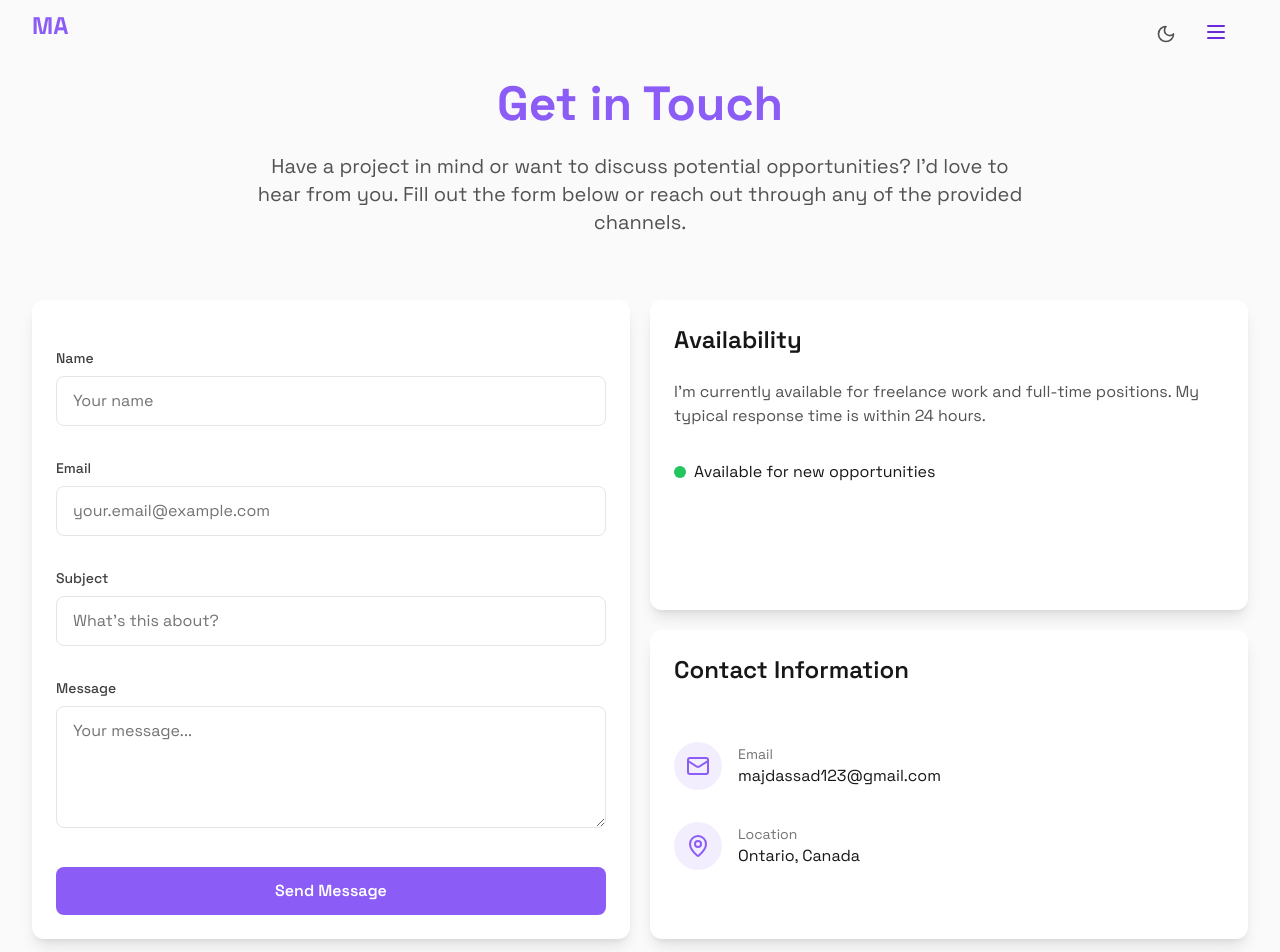
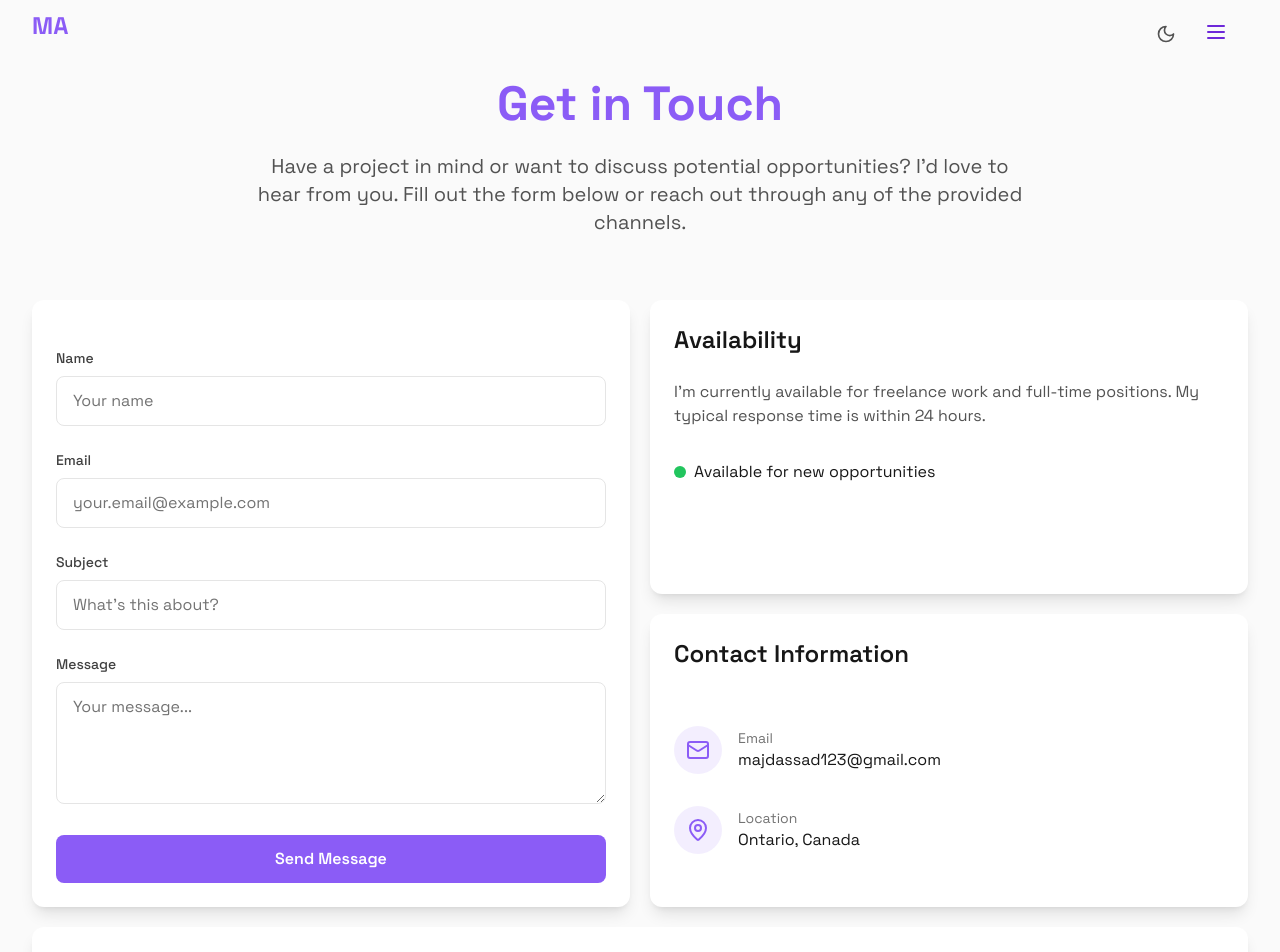
Before and after one commit to MajdAssad22/majd-assad-website, a React (Vite) app: page /contact in a window 1280 px wide. Shown: the top 952 px of the page. Built offline with nearby package versions, Linux system fonts and the light colour scheme.

Commit message:
Updated the contact form to work with netlify

```diff
--- a/src/App.tsx
+++ b/src/App.tsx
@@ -11,6 +11,7 @@ import ProjectDetail from "./pages/projects/ProjectDetail.tsx";
 import ScrollToTop from "./components/ScrollToTop.tsx";
 import LoadingScreen from "./components/LoadingScreen";
 import { ThemeProvider } from "./context/ThemeContext";
+import Thankyou from "./pages/Thankyou.tsx";
 
 function App() {
   const [isInitialLoading, setIsInitialLoading] = useState(true);
@@ -43,6 +44,7 @@ function App() {
                     <Route path="/projects" element={<Projects />} />
                     <Route path="/projects/:slug" element={<ProjectDetail />} />
                     <Route path="/contact" element={<Contact />} />
+                    <Route path="/thank-you" element={<Thankyou />} />
                   </Routes>
                 </main>
               </>
--- a/src/components/ContactForm.tsx
+++ b/src/components/ContactForm.tsx
@@ -1,89 +1,22 @@
-import { useState } from "react";
-import ScrollAnimation from "./ScrollAnimation";
-import StaggeredList from "./StaggeredList";
-
 const ContactForm = () => {
-  const [isSubmitting, setIsSubmitting] = useState(false);
-  const [submitSuccess, setSubmitSuccess] = useState(false);
-
-  const handleSubmit = async (e: React.FormEvent<HTMLFormElement>) => {
-    e.preventDefault();
-    setIsSubmitting(true);
-
-    const form = e.currentTarget;
-    const formData = new FormData(form);
-
-    try {
-      const response = await fetch("/", {
-        method: "POST",
-        headers: { "Content-Type": "application/x-www-form-urlencoded" },
-        body: new URLSearchParams(formData as any).toString(),
-      });
-
-      if (response.ok) {
-        setSubmitSuccess(true);
-        form.reset();
-      } else {
-        throw new Error("Form submission failed");
-      }
-    } catch (error) {
-      console.error("Error submitting form:", error);
-      // You might want to show an error message to the user here
-    } finally {
-      setIsSubmitting(false);
-      // Reset success message after 5 seconds
-      setTimeout(() => setSubmitSuccess(false), 5000);
-    }
-  };
-
   return (
     <div className="card h-full">
-      {submitSuccess ? (
-        <ScrollAnimation delay={0.4}>
-          <div className="text-center py-8">
-            <div className="w-16 h-16 bg-green-100 dark:bg-green-900/30 rounded-full flex items-center justify-center mx-auto mb-4">
-              <svg
-                className="w-8 h-8 text-green-500"
-                fill="none"
-                stroke="currentColor"
-                viewBox="0 0 24 24"
-              >
-                <path
-                  strokeLinecap="round"
-                  strokeLinejoin="round"
-                  strokeWidth={2}
-                  d="M5 13l4 4L19 7"
-                />
-              </svg>
-            </div>
-            <h3 className="text-2xl font-semibold text-neutral-900 dark:text-neutral-50 mb-2">
-              Message Sent!
-            </h3>
-            <p className="text-neutral-600 dark:text-neutral-400">
-              Thank you for reaching out. I'll get back to you as soon as
-              possible.
-            </p>
-          </div>
-        </ScrollAnimation>
-      ) : (
       <form
         name="contact"
         method="POST"
+        action="/thank-you"
         data-netlify="true"
         data-netlify-honeypot="bot-field"
-          onSubmit={handleSubmit}
         className="space-y-6"
       >
-          {/* Hidden input for Netlify form handling */}
+        {/* Netlify Hidden Fields */}
         <input type="hidden" name="form-name" value="contact" />
-          <input type="hidden" name="bot-field" />
+        <p className="sr-only">
+          <label>
+            Don’t fill this out if you’re human: <input name="bot-field" />
+          </label>
+        </p>
 
-          <StaggeredList
-            delay={0.4}
-            staggerDelay={0.1}
-            direction="right"
-            layout="vertical"
-          >
         <div>
           <label
             htmlFor="name"
@@ -100,6 +33,7 @@ const ContactForm = () => {
             placeholder="Your name"
           />
         </div>
+
         <div>
           <label
             htmlFor="email"
@@ -116,6 +50,7 @@ const ContactForm = () => {
             placeholder="your.email@example.com"
           />
         </div>
+
         <div>
           <label
             htmlFor="subject"
@@ -132,6 +67,7 @@ const ContactForm = () => {
             placeholder="What's this about?"
           />
         </div>
+
         <div>
           <label
             htmlFor="message"
@@ -148,16 +84,14 @@ const ContactForm = () => {
             placeholder="Your message..."
           ></textarea>
         </div>
+
         <button
           type="submit"
-              disabled={isSubmitting}
-              className="w-full bg-primary-500 hover:bg-primary-600 text-white font-semibold py-3 px-6 rounded-lg transition-colors duration-300 disabled:opacity-50 disabled:cursor-not-allowed"
+          className="w-full bg-primary-500 hover:bg-primary-600 text-white font-semibold py-3 px-6 rounded-lg transition-colors duration-300"
         >
-              {isSubmitting ? "Sending..." : "Send Message"}
+          Send Message
         </button>
-          </StaggeredList>
       </form>
-      )}
     </div>
   );
 };
--- /dev/null
+++ b/src/pages/Thankyou.tsx
@@ -0,0 +1,31 @@
+const Thankyou = () => {
+  return (
+    <div className="min-h-screen flex flex-col items-center justify-center bg-white dark:bg-neutral-900 px-4">
+      <div className="max-w-md text-center">
+        <div className="w-20 h-20 mx-auto mb-6 bg-green-100 dark:bg-green-900/30 rounded-full flex items-center justify-center">
+          <svg
+            className="w-10 h-10 text-green-500"
+            fill="none"
+            stroke="currentColor"
+            viewBox="0 0 24 24"
+          >
+            <path
+              strokeLinecap="round"
+              strokeLinejoin="round"
+              strokeWidth={2}
+              d="M5 13l4 4L19 7"
+            />
+          </svg>
+        </div>
+        <h1 className="text-3xl font-bold text-neutral-900 dark:text-white mb-4">
+          Thank you!
+        </h1>
+        <p className="text-neutral-600 dark:text-neutral-400 text-lg">
+          Your message has been sent. I’ll be in touch as soon as possible.
+        </p>
+      </div>
+    </div>
+  );
+};
+
+export default Thankyou;
```
Lines whose indentation alone changed are shown as unchanged.
